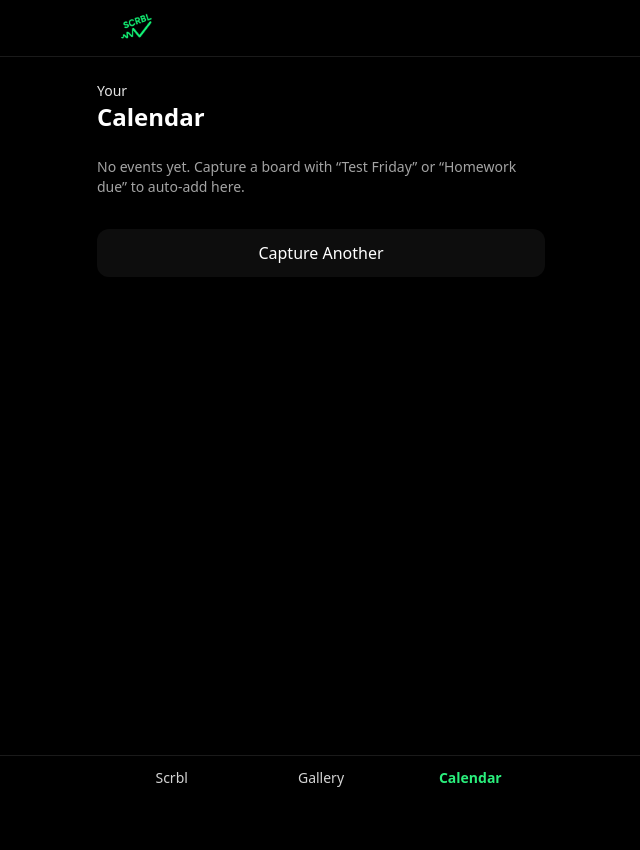
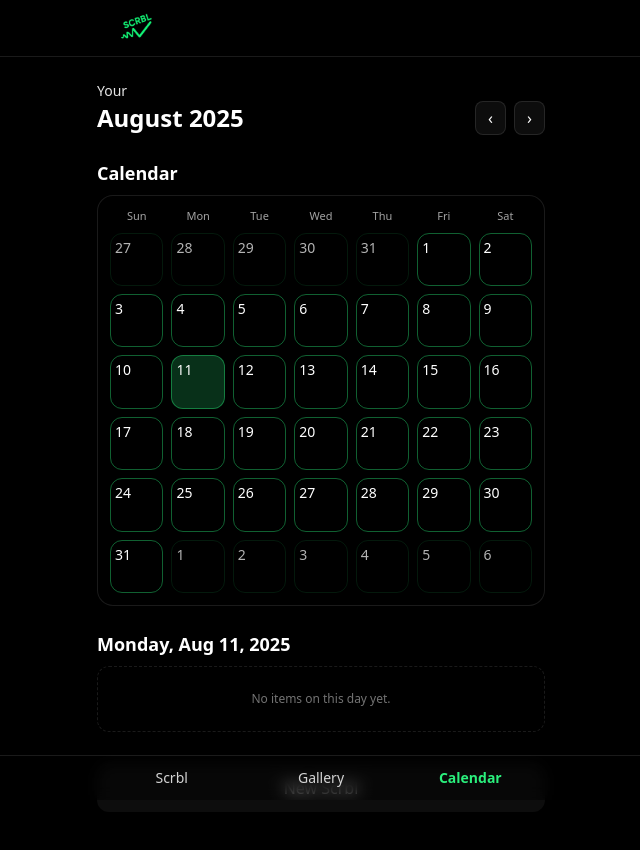
Before and after one commit to KeatingBiz/scrbl, a Next.js app: page /calendar in a window 1280 px wide. Shown: the top 850 px of the page, without its empty margins (319-959 px from the left). Built offline with nearby package versions, Linux system fonts and the light colour scheme.

Commit message:
Update page.tsx

```diff
--- a/app/calendar/page.tsx
+++ b/app/calendar/page.tsx
@@ -1,13 +1,58 @@
 // app/calendar/page.tsx
 "use client";
+
+import { useMemo, useState } from "react";
 import { useEvents } from "@/app/hooks/useEvents";
-import { AppEvent } from "@/lib/calendar";
-import { useMemo } from "react";
+import type { AppEvent } from "@/lib/calendar";
 
-function fmt(dt: string) {
-  const d = new Date(dt);
-  return d.toLocaleString([], { year: "numeric", month: "short", day: "numeric", hour: "2-digit", minute: "2-digit" });
+/* ===== date utils (local-time, no deps) ===== */
+const MONTHS = [
+  "January","February","March","April","May","June",
+  "July","August","September","October","November","December"
+];
+const WEEKDAYS = ["Sun","Mon","Tue","Wed","Thu","Fri","Sat"];
+
+function ymdLocal(d: Date) {
+  const y = d.getFullYear();
+  const m = String(d.getMonth() + 1).padStart(2, "0");
+  const day = String(d.getDate()).padStart(2, "0");
+  return `${y}-${m}-${day}`;
 }
+
+function startOfMonth(d: Date) {
+  return new Date(d.getFullYear(), d.getMonth(), 1);
+}
+function endOfMonth(d: Date) {
+  return new Date(d.getFullYear(), d.getMonth() + 1, 0);
+}
+function addMonths(d: Date, n: number) {
+  return new Date(d.getFullYear(), d.getMonth() + n, 1);
+}
+
+/** 6x7 grid covering the current month, starting Sunday */
+function monthMatrix(view: Date) {
+  const first = startOfMonth(view);
+  const last = endOfMonth(view);
+  const startOffset = first.getDay(); // 0..6 (Sun..Sat)
+  const gridStart = new Date(first);
+  gridStart.setDate(first.getDate() - startOffset); // back to Sunday
+
+  const cells: { date: Date; inMonth: boolean; isToday: boolean }[] = [];
+  for (let i = 0; i < 42; i++) {
+    const d = new Date(gridStart);
+    d.setDate(gridStart.getDate() + i);
+    const inMonth = d.getMonth() === view.getMonth();
+    const today = new Date();
+    const isToday =
+      d.getFullYear() === today.getFullYear() &&
+      d.getMonth() === today.getMonth() &&
+      d.getDate() === today.getDate();
+    cells.push({ date: d, inMonth, isToday });
+  }
+  return { cells, first, last };
+}
+
+/* ===== UI helpers ===== */
 function Section({ title, children }: { title: string; children: React.ReactNode }) {
   return (
     <section className="w-full max-w-md">
@@ -18,36 +63,135 @@ function Section({ title, children }: { title: string; children: React.ReactNode
 }
 
 export default function CalendarPage() {
-  const { events, remove, update } = useEvents();
+  const { events } = useEvents();
 
-  const grouped = useMemo(() => {
+  const today = useMemo(() => new Date(), []);
+  const [view, setView] = useState<Date>(startOfMonth(today));
+  const [selected, setSelected] = useState<string>(ymdLocal(today));
+
+  const { cells } = useMemo(() => monthMatrix(view), [view]);
+
+  // group events by local day
+  const eventsByDay = useMemo(() => {
     const map = new Map<string, AppEvent[]>();
     for (const e of events) {
-      const k = new Date(e.startISO).toISOString().slice(0, 10); // yyyy-mm-dd
-      const arr = map.get(k) || [];
-      arr.push(e);
-      map.set(k, arr);
+      const d = new Date(e.startISO);
+      const key = ymdLocal(d);
+      const list = map.get(key) || [];
+      list.push(e);
+      map.set(key, list);
     }
-    return Array.from(map.entries()).sort(([a], [b]) => a.localeCompare(b));
+    return map;
   }, [events]);
+
+  const selectedEvents = eventsByDay.get(selected) || [];
 
   return (
     <div className="min-h-screen p-6 flex flex-col items-center gap-6">
+      {/* Header */}
       <div className="w-full max-w-md">
         <div className="text-neutral-200 text-sm">Your</div>
-        <h1 className="text-2xl font-bold">Calendar</h1>
+        <div className="flex items-center justify-between">
+          <h1 className="text-2xl font-bold">
+            {MONTHS[view.getMonth()]} {view.getFullYear()}
+          </h1>
+          <div className="flex items-center gap-2">
+            <button
+              aria-label="Previous month"
+              onClick={() => setView(addMonths(view, -1))}
+              className="rounded-lg px-3 py-1 bg-white/5 hover:bg-white/10 border border-white/10"
+            >
+              ‹
+            </button>
+            <button
+              aria-label="Next month"
+              onClick={() => setView(addMonths(view, 1))}
+              className="rounded-lg px-3 py-1 bg-white/5 hover:bg-white/10 border border-white/10"
+            >
+              ›
+            </button>
+          </div>
+        </div>
       </div>
 
-      {grouped.length === 0 && (
-        <div className="w-full max-w-md text-neutral-400 text-sm">
-          No events yet. Capture a board with “Test Friday” or “Homework due” to auto-add here.
+      {/* Month grid */}
+      <Section title="Calendar">
+        <div className="rounded-2xl border border-white/10 bg-black/30 p-3">
+          {/* Weekday headers */}
+          <div className="grid grid-cols-7 gap-2 mb-2">
+            {WEEKDAYS.map((w) => (
+              <div key={w} className="text-center text-[11px] text-neutral-400">{w}</div>
+            ))}
+          </div>
+
+          {/* Day cells */}
+          <div className="grid grid-cols-7 gap-2">
+            {cells.map(({ date, inMonth, isToday }) => {
+              const key = ymdLocal(date);
+              const isSelected = selected === key;
+              const dayEvents = eventsByDay.get(key) || [];
+              return (
+                <button
+                  key={key}
+                  onClick={() => {
+                    setSelected(key);
+                    // if user taps a day from an adjacent month, shift view
+                    if (!inMonth) setView(startOfMonth(date));
+                  }}
+                  className={[
+                    "relative aspect-square rounded-xl border text-sm flex flex-col items-center justify-start p-1",
+                    // brand outline for all days
+                    inMonth ? "border-scrbl/40" : "border-scrbl/15 opacity-70",
+                    // selection / today treatments
+                    isSelected ? "bg-scrbl/20 border-scrbl" : "",
+                    !isSelected && isToday ? "ring-1 ring-scrbl/50" : "",
+                    "hover:bg-white/5 transition"
+                  ].join(" ")}
+                >
+                  <div className="w-full flex items-center justify-between">
+                    <div className="text-white">{date.getDate()}</div>
+                    {/* tiny event counter dot(s) */}
+                    {dayEvents.length > 0 && (
+                      <div className="flex -space-x-1">
+                        {Array.from({ length: Math.min(dayEvents.length, 3) }).map((_, i) => (
+                          <span
+                            key={i}
+                            className="inline-block w-1.5 h-1.5 rounded-full bg-scrbl/80"
+                          />
+                        ))}
+                      </div>
+                    )}
+                  </div>
+                  {/* optional: show first event title preview */}
+                  {dayEvents.length > 0 && (
+                    <div className="mt-1 w-full text-[10px] text-white/90 line-clamp-2 text-left">
+                      {dayEvents[0].title}
+                      {dayEvents.length > 1 ? ` +${dayEvents.length - 1} more` : ""}
+                    </div>
+                  )}
+                </button>
+              );
+            })}
+          </div>
         </div>
-      )}
+      </Section>
 
-      {grouped.map(([day, list]) => (
-        <Section key={day} title={new Date(day).toLocaleDateString([], { weekday: "long", month: "short", day: "numeric" })}>
+      {/* Day details */}
+      <Section
+        title={new Date(selected).toLocaleDateString([], {
+          weekday: "long",
+          month: "short",
+          day: "numeric",
+          year: "numeric",
+        })}
+      >
+        {selectedEvents.length === 0 ? (
+          <div className="text-xs text-neutral-500 border border-dashed border-white/10 rounded-xl p-6 text-center">
+            No items on this day yet.
+          </div>
+        ) : (
           <div className="space-y-3">
-            {list.map((e) => (
+            {selectedEvents.map((e) => (
               <div key={e.id} className="rounded-xl bg-black/30 border border-white/10 p-3">
                 <div className="flex items-center gap-2">
                   <div className="text-sm font-semibold flex-1">{e.title}</div>
@@ -55,45 +199,25 @@ export default function CalendarPage() {
                     {e.source}
                   </span>
                 </div>
-                <div className="text-xs text-neutral-400 mt-1">{fmt(e.startISO)}</div>
-                {e.location && <div className="text-xs text-neutral-400 mt-1">📍 {e.location}</div>}
-                {e.notes && <div className="text-xs text-neutral-400 mt-1 whitespace-pre-wrap">{e.notes}</div>}
-
-                <div className="mt-3 flex items-center gap-2">
-                  <label className="text-xs text-neutral-300">Notify:</label>
-                  <select
-                    className="text-xs bg-white/5 border border-white/10 rounded px-2 py-1"
-                    value={e.notifyDaysBefore}
-                    onChange={(ev) => update(e.id, { notifyDaysBefore: Number(ev.target.value) as 0 | 1 | 2 })}
-                  >
-                    <option value={0}>Off</option>
-                    <option value={1}>1 day before</option>
-                    <option value={2}>2 days before</option>
-                  </select>
-
-                  <a
-                    href={`/api/calendar/ics?title=${encodeURIComponent(e.title)}&startISO=${encodeURIComponent(e.startISO)}&endISO=${encodeURIComponent(e.endISO || "")}&notes=${encodeURIComponent(e.notes || "")}`}
-                    className="ml-auto text-xs underline hover:no-underline"
-                  >
-                    Add .ics
-                  </a>
-                  <button
-                    onClick={() => remove(e.id)}
-                    className="text-xs text-red-400 hover:text-red-300"
-                    title="Delete"
-                  >
-                    Delete
-                  </button>
+                <div className="text-xs text-neutral-400 mt-1">
+                  {new Date(e.startISO).toLocaleString([], { hour: "2-digit", minute: "2-digit" })}
+                  {e.location ? ` • ${e.location}` : ""}
                 </div>
+                {e.notes && (
+                  <div className="text-xs text-neutral-400 mt-1 whitespace-pre-wrap">{e.notes}</div>
+                )}
               </div>
             ))}
           </div>
-        </Section>
-      ))}
+        )}
+      </Section>
 
       <div className="w-full max-w-md">
-        <a href="/" className="w-full block text-center rounded-xl py-3 mt-2 bg-white/5 text-white hover:bg-white/10 transition">
-          Capture Another
+        <a
+          href="/"
+          className="w-full block text-center rounded-xl py-3 mt-2 bg-white/5 text-white hover:bg-white/10 transition"
+        >
+          New Scrbl
         </a>
       </div>
     </div>
```
